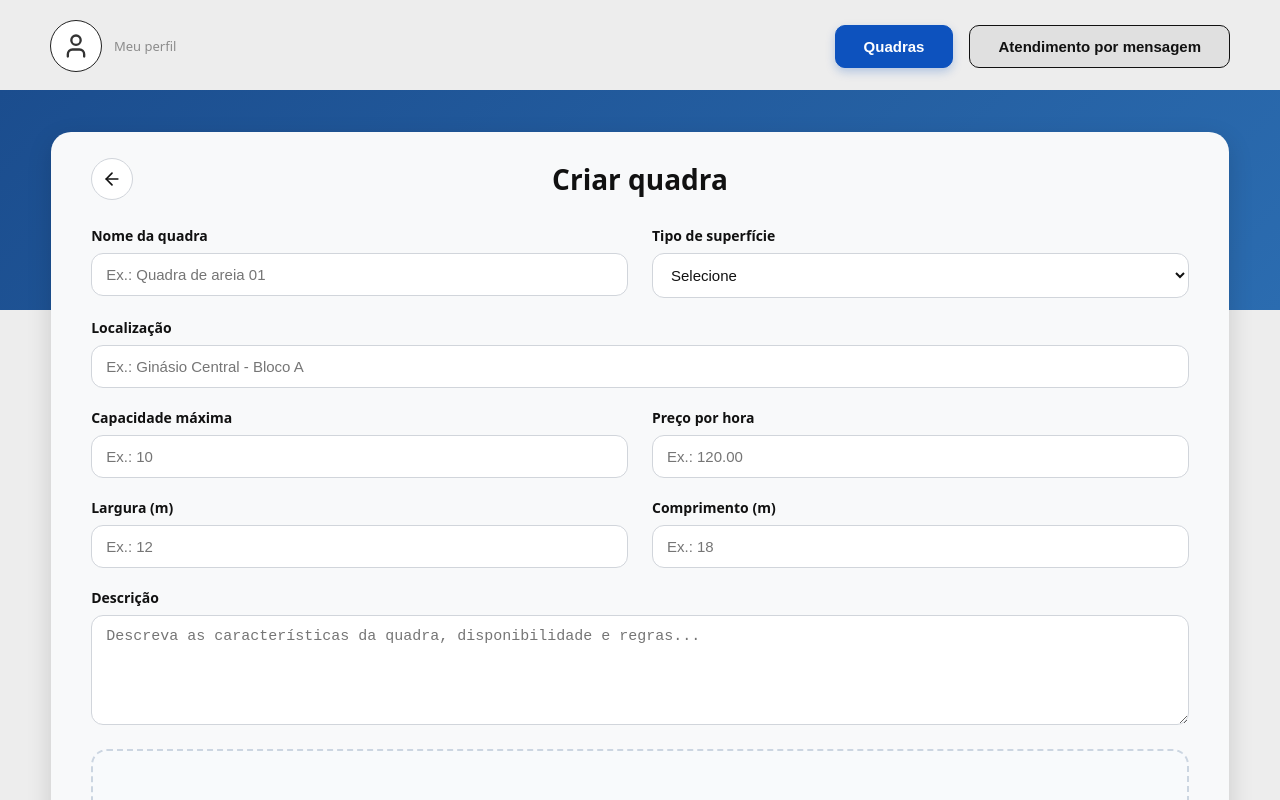
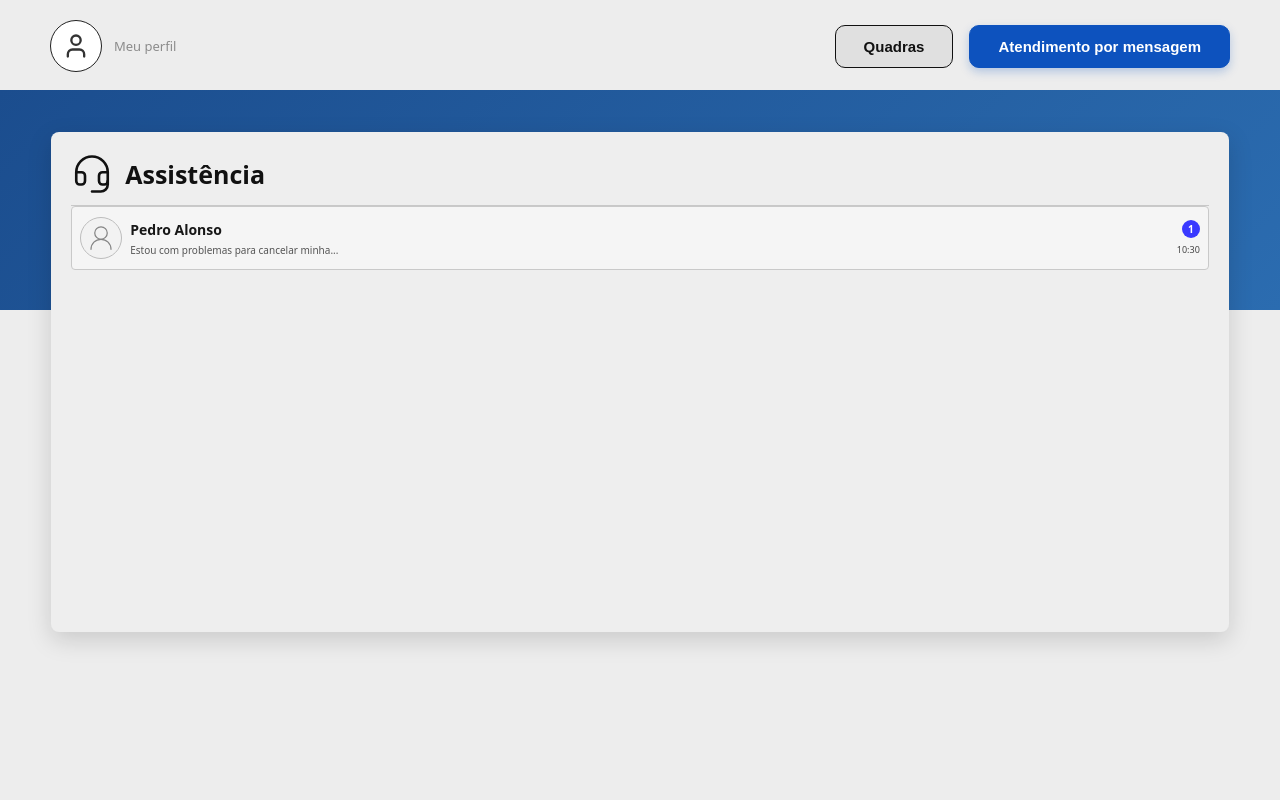
Before and after one commit to araripe0805/DesenvolvimentoWeb, a React (Vite) app: page / in a window 1280 px wide. Shown: the top 800 px of the page. Built offline with nearby package versions, Linux system fonts and the light colour scheme.

Commit message:
Corrigindo problema da merge com a tela de assistencia

```diff
--- a/src/App.jsx
+++ b/src/App.jsx
@@ -5,12 +5,13 @@ import {TelaPerfil} from './pages/Telaperfil';
 import { TelaPrincipalAdm } from './pages/Telaprincipal_adm';
 import { TelaLogin } from './pages/Telalogin';
 import {TelaCriarUsuario} from './pages/Telacriarusuario';
+import  {  TelaAssistencia  }  from  './pages/TelaAssistencia' ;
 import './App.css';
 import { TelaCriarQuadra } from './pages/Telacriarquadra';
 import './App.css';
 
 function App() {
-  return <TelaCriarQuadra />;
+  return < TelaAssistencia />;
 }
 
 export default App;
--- /dev/null
+++ b/src/pages/TelaAssistencia.jsx
@@ -0,0 +1,59 @@
+// src/pages/TelaAssistencia.jsx
+import React from 'react';
+import { Headset, UserRound } from 'lucide-react';
+import { HeaderTelaprincipalAdm } from '../components/Header_telaprincipal_adm';
+import '../styles/TelaAssistencia.css';
+
+export function TelaAssistencia() {
+    const conversa = {
+        nome: 'Pedro Alonso',
+        mensagem: 'Estou com problemas para cancelar minha...',
+        horario: '10:30',
+        naoLidas: 1,
+    };
+
+    return (
+        <div className="home-container assistencia-page">
+            <HeaderTelaprincipalAdm activeTab={'atendimento'} />
+
+            <main className="main-content-card assistencia-card">
+                <div className="assistencia-titulo">
+                    <Headset
+                        className="assistencia-titulo-icone"
+                        size={42}
+                        strokeWidth={1.5}
+                    />
+                    <h1>Assistência</h1>
+                </div>
+
+                {/* Lista de conversas */}
+                <section className="assistencia-lista">
+                    <div className="assistencia-conversa">
+                        <div className="assistencia-avatar">
+                            <UserRound
+                                size={30}
+                                strokeWidth={1}
+                            />
+                        </div>
+
+                        {/* Nome e mensagem prévia */}
+                        <div className="assistencia-info">
+                            <h2>{conversa.nome}</h2>
+                            <p>{conversa.mensagem}</p>
+                        </div>
+
+                        {/* Horário e quantidade de mensagens não lidas */}
+                        <div className="assistencia-status">
+                            <span className="assistencia-nao-lidas">
+                                {conversa.naoLidas}
+                            </span>
+                            <span className="assistencia-horario">
+                                {conversa.horario}
+                            </span>
+                        </div>
+                    </div>
+                </section>
+            </main>
+        </div>
+    );
+}
--- /dev/null
+++ b/src/styles/TelaAssistencia.css
@@ -0,0 +1,143 @@
+.assistencia-card {
+    box-sizing: border-box;
+    min-height: 500px;
+    padding: 10px 20px;
+    overflow: hidden;
+    border-radius: 8px;
+    background-color: #eeeeee;
+}
+
+/* Título e ícone */
+.assistencia-titulo {
+    display: flex;
+    align-items: center;
+    gap: 12px;
+    min-height: 64px;
+    padding: 8px 0;
+    border-bottom: 1px solid #c8c8c8;
+}
+
+.assistencia-titulo-icone {
+    flex-shrink: 0;
+    color: #111111;
+}
+
+.assistencia-titulo h1 {
+    margin: 0;
+    color: #111111;
+    font-size: 25px;
+    font-weight: 700;
+}
+
+/* Lista */
+.assistencia-lista {
+    width: 100%;
+}
+
+/* Item da conversa */
+.assistencia-conversa {
+    display: flex;
+    align-items: center;
+    gap: 8px;
+    min-height: 64px;
+    padding: 5px 8px;
+    border: 1px solid #c9c9c9;
+    border-radius: 4px;
+    background-color: #f5f5f5;
+    cursor: default;
+}
+
+/* Avatar do usuário */
+.assistencia-avatar {
+    display: flex;
+    flex-shrink: 0;
+    align-items: center;
+    justify-content: center;
+    width: 42px;
+    height: 42px;
+    border: 1px solid #bdbdbd;
+    border-radius: 50%;
+    color: #858585;
+    background-color: #f2f2f2;
+}
+
+/* Informações da conversa */
+.assistencia-info {
+    flex: 1;
+    min-width: 0;
+}
+
+.assistencia-info h2 {
+    margin: 0 0 4px;
+    overflow: hidden;
+    color: #171717;
+    font-size: 14px;
+    font-weight: 700;
+    text-overflow: ellipsis;
+    white-space: nowrap;
+}
+
+.assistencia-info p {
+    margin: 0;
+    overflow: hidden;
+    color: #555555;
+    font-size: 10px;
+    text-overflow: ellipsis;
+    white-space: nowrap;
+}
+
+/* Horário e indicador */
+.assistencia-status {
+    display: flex;
+    flex-shrink: 0;
+    flex-direction: column;
+    align-items: flex-end;
+    justify-content: center;
+    gap: 5px;
+    align-self: stretch;
+    padding: 3px 0;
+}
+
+.assistencia-nao-lidas {
+    display: flex;
+    align-items: center;
+    justify-content: center;
+    width: 18px;
+    height: 18px;
+    border-radius: 50%;
+    background-color: #3939ff;
+    color: #ffffff;
+    font-size: 10px;
+    font-weight: 700;
+}
+
+.assistencia-horario {
+    color: #444444;
+    font-size: 9px;
+}
+
+/* Telas menores */
+@media (max-width: 600px) {
+    .assistencia-card {
+        min-height: 500px;
+        padding-right: 6px;
+        padding-left: 6px;
+    }
+
+    .assistencia-titulo h1 {
+        font-size: 22px;
+    }
+
+    .assistencia-conversa {
+        gap: 7px;
+        padding: 5px;
+    }
+
+    .assistencia-info h2 {
+        font-size: 13px;
+    }
+
+    .assistencia-info p {
+        font-size: 9px;
+    }
+}
```
